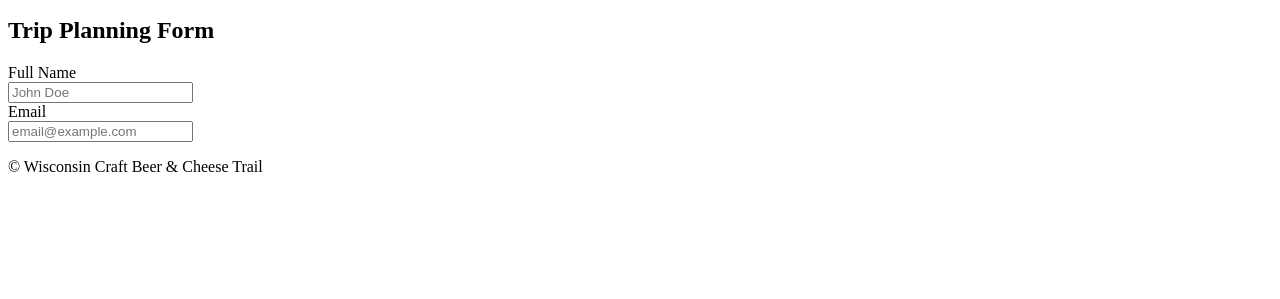
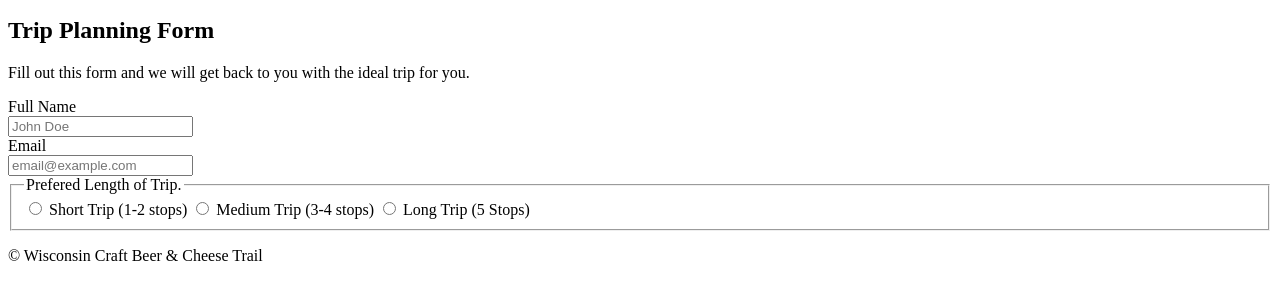
Before and after one commit to jk23-dev/Checkpoint2, a plain HTML site: page plan-your-visit.html in a window 1280 px wide. Shown: the part 215-514 px from the top of the page. Drawn offline with Linux system fonts and the light colour scheme.

Commit message:
add fieldset radio element with 3 inputs

```diff
--- a/plan-your-visit.html
+++ b/plan-your-visit.html
@@ -21,12 +21,24 @@
 					<h1>Plan Your Visit</h1>
 					<p>With so many places to see and activities to do, it is hard to know where to start, tell us a little bit about what you're looking to do and we can help you choose the best places to stop.</p>
 					<h2>Trip Planning Form</h2>
+					<p>Fill out this form and we will get back to you with the ideal trip for you.</p>
 					<form action="#" method="post">
 						<label for="full-name">Full Name</label><br>
 						<input type="text" id="full-name" name="full-name" placeholder="John Doe" required><br>
 
 						<label for="email">Email</label><br>
-						<input type="email" id="email" name="email" placeholder="email@example.com" required>
+						<input type="email" id="email" name="email" placeholder="email@example.com" required><br>
+
+						<fieldset>
+							<legend>Prefered Length of Trip.</legend>
+							<input type="radio" id="short" name="trip-length" value="short">
+							<label for="short">Short Trip (1-2 stops)</label>
+							<input type="radio" id="medium" name="trip-length" value="medium">
+							<label for="medium">Medium Trip (3-4 stops)</label>
+							<input type="radio" id="long" name="trip-length" value="long">
+							<label for="long">Long Trip (5 Stops)</label>
+						</fieldset>
+
 					</form>
 				</main>
 				<footer><p>&copy; Wisconsin Craft Beer & Cheese Trail</p></footer>
```
